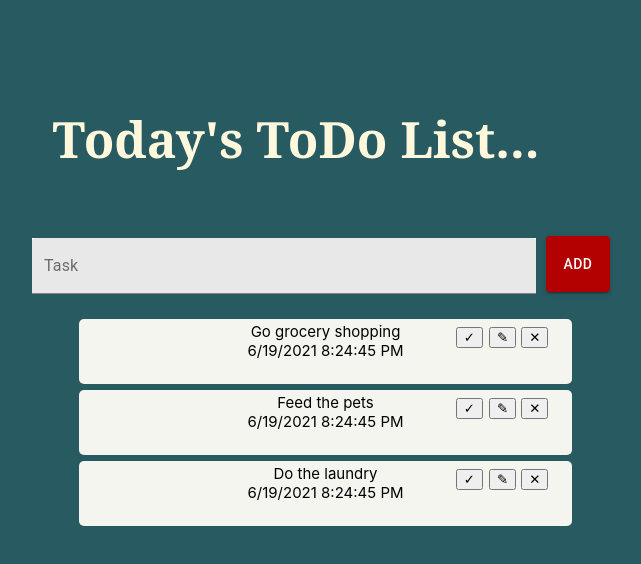
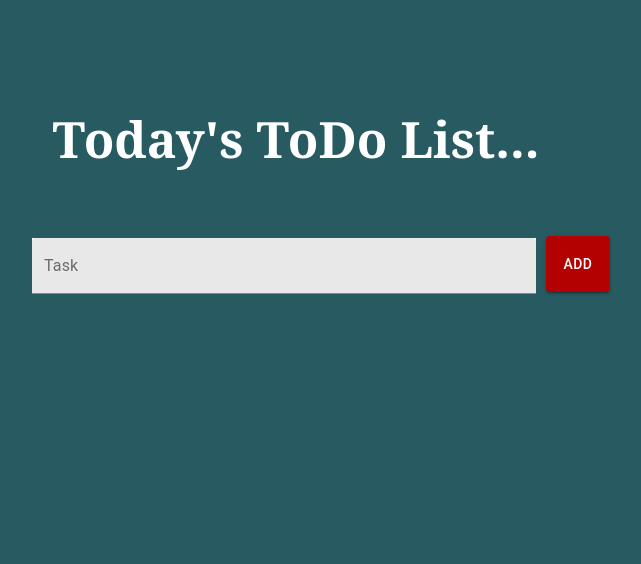
Before and after one commit to 2021-IBM-Accelerate-SW-Track/lab-1-team-06, a React (Create React App) app: page / in a window 1280 px wide. Shown: the top 564 px of the page, without its empty margins (344-985 px from the left). Built offline with nearby package versions, Linux system fonts and the light colour scheme.

Commit message:
Update
Submitted design for the ToDo List for Lab One, Team 06. Change is Compromised.

```diff
--- a/src/App.css
+++ b/src/App.css
@@ -65,21 +65,3 @@ code {
 .button:hover{
   background-color: rgb(204, 204, 204);
 }
-
-.check{
-  top:-33px;
-  left: 173px;
-  position: relative;
-}
-
-.edit{
-  top:-33px;
-  left: 175px;
-  position: relative;
-}
-
-.delete{
-  top:-33px;
-  left: 180px;
-  position: relative;
-}
--- a/src/App.js
+++ b/src/App.js
@@ -4,66 +4,12 @@ import './App.css'
 import './component/header/header.css'
 import ToDoForm from './component/todo/todoform'
 
-function TaskList({ task, index, completedTask }) //Allows the task, date, time,
-//and buttons to display. Add edit and delete task code to the parameter.
-//Time displays at the same time, so it needs another format or coded differently,
-//so it could display at different times?
-{
-    return (
-        <div className = 'task' // Marks task as 'Complete'. 'Edit' and 'Delete' buttons to be edited.
-        >
-        <span style={{ textDecoration: task.isCompleted ? 'line-through' : '' }}> { task.text }
-          <br/>
-          { task.time = new Date().toLocaleDateString() + ' ' + new Date().toLocaleTimeString()}</span>
-          <div>
-          <button onClick={() => completedTask(index)} className= 'check'>✓</button> {''}
-          <button onClick={() => ''} className= 'edit'>✎</button>
-          <button onClick={() => ''} className= 'delete'>✕</button>
-          </div>
-       </div>
-     );
- };
 
 function App() {
-  const [tasks, setTasks] = React.useState([
-    { text: 'Go grocery shopping' , isCompleted: false}, //Helps display the task list to the form
-    { text: 'Feed the pets', isCompleted: false},        //Marks task if task is complete (boolean = true)
-    { text: 'Do the laundry', isCompleted: false}
-  ]);
-
-    const addTask = text => { //Allows the user to add tasks.
-      //The 'addTask' code needs to be fixed. Jason/team can run and see what it does.
-    const newTasks = [...tasks, { text }];
-    setTasks(newTasks);
-    };
-
-    const completedTask = index => {
-    const newTasks = [...tasks];
-    newTasks[index].isCompleted = true;
-    setTasks(newTasks);
-    };
-
-    //Edit task code goes here
-
-    //Delete task code goes here
-
   return (
     <div className="App">
     <Header/>
-    <ToDoForm addTask={addTask} />
-    <div className='task-list'>
-        {tasks.map((task, index) => (
-           <TaskList // Task properties
-             key={index}
-             index={index}
-             task={task}
-             time={task.time}
-             completedTask = {completedTask}
-             //edit = {edittask} property here
-             //deleted task property here
-             />
-        ))}
-    </div>
+    <ToDoForm/>
     </div>
 );
 }
--- a/src/component/header/header.css
+++ b/src/component/header/header.css
@@ -3,7 +3,7 @@
     position: relative;
     font-size: 50px;
     font-weight: bold;
-    color: cornsilk;
+    color: white;
     font-family: 'Georgia';
     padding: 5px;
   }
--- a/src/component/todo/todoform.js
+++ b/src/component/todo/todoform.js
@@ -2,32 +2,23 @@ import React from 'react'
 import TextField from '@material-ui/core/TextField';
 import Button from '@material-ui/core/Button';
 
- function ToDoForm({ addTask })  //The Validation code goes in this function
- //or wherever you want to put it
+ function ToDoForm()
  {
-   const [value, setValue] = React.useState(''); // This creates the Add property for the task
-
-   const handleSubmit = e => {
-     e.preventDefault();
-
-     if (!value) return;
-     addTask(value);
-     setValue('');
-   };
 
    return (
-      <form onSubmit={handleSubmit}>
+      <form>
 
-      <TextField id="outlined-basic" label="Task" variant="filled" //Allows the user to type a task
-      data-testid='new-item-input' className="input" type='text' value={value}
-      onChange={e => setValue(e.target.value)} />
+      <TextField id="outlined-basic" label="Task" variant="filled" //INPUT FIELD AND BUTTON
+      data-testid='new-item-input' className="input" type='text'/>
 
       <Button variant="contained" className='button' type='submit' data-testid='new-item-button'
       style={{background: '#b30000', color: 'white' }}>
          Add
       </Button>
 
-      </form> //The Button allows user to submit to the form
+      </form> //YOU CAN CHANGE THE COLOR OF THE TASKS IF YOU WANT, BUT BACKGROUND COLOR, HEADER,
+      //INPUT AND BUTTON COLOR STAYS, LOL!!! AND DON'T FORGET TO ADJUST THE FORM, SO IT CAN STAY IN PLACE,
+      // WHILE MINIMIZED! YOU'RE FREE TO MOVE IT AROUND - RYNISHA
     );
   }
 
```
